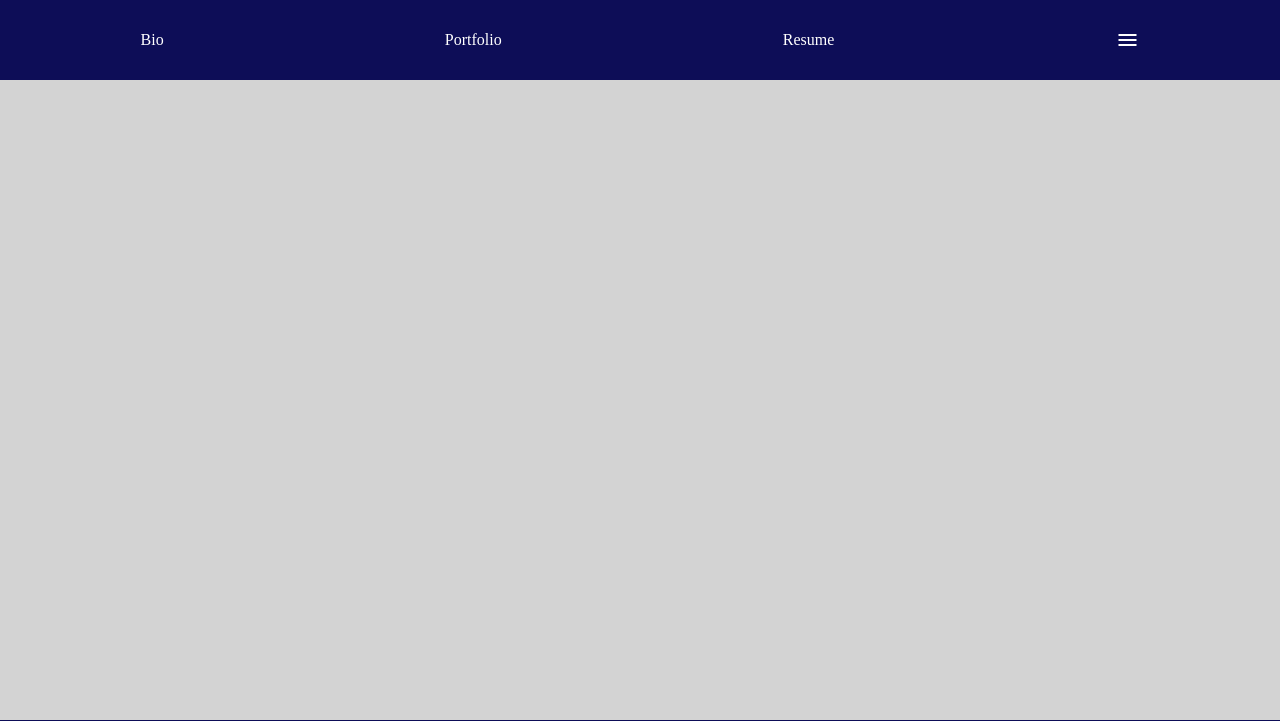
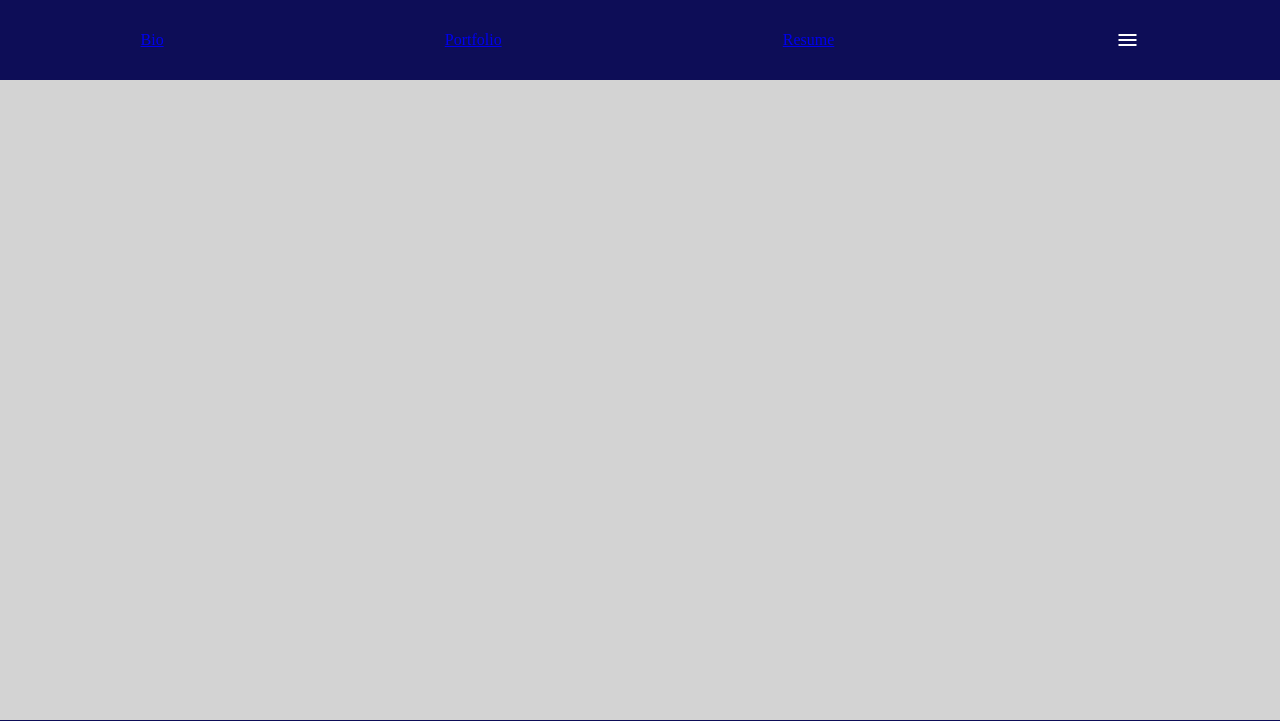
Before and after one commit to Runner-Dad84/Homepage, a plain HTML site: page index.htm in a window 1280 px wide. Shown: the top 721 px of the page. Drawn offline with nearby package versions, Linux system fonts and the light colour scheme.

Commit message:
header div to a elements

```diff
--- a/index.htm
+++ b/index.htm
@@ -11,9 +11,9 @@
 <body>
 
     <header>
-        <div class="sections">Bio</div>
-        <div class="sections">Portfolio</div>
-        <div class="sections">Resume</div>
+        <span class="sections"><a href="#bio">Bio</a></span>
+        <span class="sections"><a href="#portfolio">Portfolio</a></span>
+        <span class="sections"><a href="#resume">Resume</a></span>
         <span class="material-symbols-outlined">menu</span>
     </header>
     <section id="main">
```
